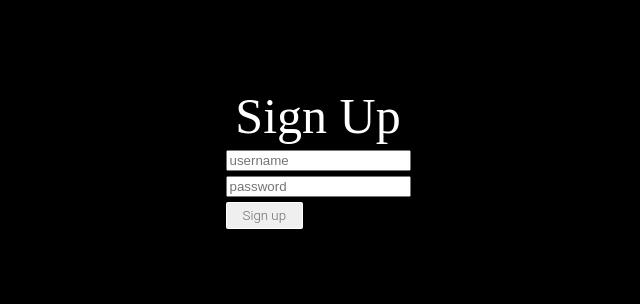
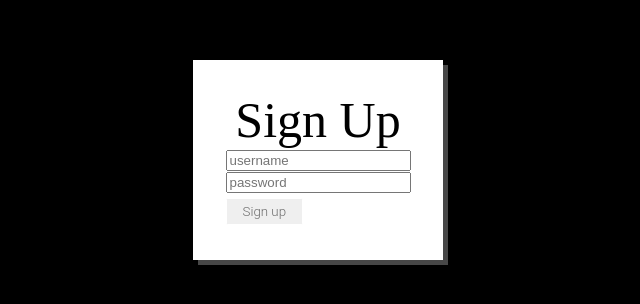
Before and after one commit to secret-family-recipes-tt-18/front-end, a React (Create React App) app: page /signup in a window 1280 px wide. Shown: the part 240-544 px from the top of the page, without its empty margins (322-962 px from the left). Built offline with nearby package versions, Linux system fonts and the light colour scheme.

Commit message:
more changes to css

```diff
--- a/src/App.css
+++ b/src/App.css
@@ -96,16 +96,17 @@ html {
 .landing {
   display: flex;
   align-items: center;
+  justify-content: space-between;
+  flex-direction: column;
   background-repeat: no-repeat;
   height: 100vh;
-  flex-direction: column;
   background-position: top;
   background-color: #f2f4f3;
 }
 .ltitle {
   font-size: 5rem;
   color: whitesmoke;
-  background-color: black;
+  background-color: rgb(0, 0, 0);
   width: 100em;
   text-align: center;
 }
@@ -129,13 +130,20 @@ button:hover {
 }
 .lcontain {
   margin-top: 50vh;
+  width: 100vh;
+  height: 12vh;
+  background-color: whitesmoke;
+  display: flex;
+  justify-content: center;
+  align-items: center;
+  flex-direction: column;
 }
-h1 {
+.h1-input {
   font-size: 5rem;
-    color: white;
+  color: rgb(0, 0, 0);
   text-align: center;
 }
-.signup-body{
+.signup-body {
   background-color: black;
   height: 100vh;
   display: flex;
@@ -143,19 +151,83 @@ h1 {
   align-items: center;
   flex-direction: column;
 }
-.login-body{
+.login-body {
   background-color: black;
   height: 100vh;
   display: flex;
   justify-content: center;
   align-items: center;
   flex-flow: column wrap;
-
 }
-.submit-b{
+.submit-b {
   margin-top: 5px;
 }
-.userin {
+.user-in {
   margin-top: 5px;
   margin-bottom: 5px;
 }
+.input-square {
+  width: 250px;
+  height: 200px;
+  background-color: #ffffff;
+  display: flex;
+  justify-content: center;
+  align-items: center;
+  flex-flow: column wrap;
+  box-shadow: 5px 5px rgba(255, 255, 255, 0.158),
+    5px 5px rgba(255, 255, 255, 0.144);
+}
+.dash {
+  display: flex;
+  justify-content: flex-end;
+  justify-content: space-between;
+  align-items: center;
+  background-color: black;
+}
+.h1-user {
+  font-size: 2.5rem;
+  color: white;
+}
+.recipe-body {
+  display: flex;
+  justify-content: center;
+  align-items: center;
+  flex-flow: column wrap;
+  flex-direction: column-reverse;
+  background-color: white;
+}
+.h1-recipes {
+  font-size: 2.8rem;
+}
+.recipe-details {
+  display: flex;
+  justify-content: center;
+  align-content: center;
+  flex-flow: column wrap;
+  background-color: rgb(255, 255, 255);
+}
+h1 {
+  font-size: 1.8rem;
+}
+h2 {
+  font-size: 1.8rem;
+}
+h3 {
+  font-size: 1.8rem;
+}
+p {
+  font-size: 1.8rem;
+}
+div {
+  font-size: 1.8rem;
+}
+html {
+  background-color: black;
+}
+.form {
+  display: flex;
+  justify-content: center;
+  align-items: center;
+  flex-flow: column wrap;
+  background-color: white;
+}
--- a/src/components/Dashboard.js
+++ b/src/components/Dashboard.js
@@ -29,14 +29,16 @@ const Dashboard = (props) => {
     }
 
     return (   <section>
+
         <div className="dash">
             <div className="header">
-                <h1>Welcome, {localStorage.getItem('username')}</h1>
+                <h1 className="h1-user">Welcome, {localStorage.getItem('username')}</h1>
             </div>
-        </div>
+
         <div className='button-contain'>
         <button className='dashboard-button' onClick={handlerMyRecipesClick}>My recipes</button>
         <button className='dashboard-button' onClick={logout}>Log Out</button>
+        </div>
         </div>
     </section>)
 }
--- a/src/components/MyRecipesList.js
+++ b/src/components/MyRecipesList.js
@@ -31,14 +31,16 @@ const MyRecipesList = () => {
         });
     }, [setRecipes]);
 
-    return (<div>
-        <h1>{localStorage.getItem('username')}'s Recipes</h1>
+    return (
+    <div className="recipe-body">
         <div>
             {recipesHook.value.map((recipe, i) => <Recipe key={i} name={recipe.recipe} category={recipe.category} id={recipe.recipe_id}/>)}
         </div>
         <button onClick={()=>{push('/new-recipe')}}>Add New Recipe</button>
         <Search beforeSearch={JSON.parse(localStorage.getItem("recipes_before_search"))}/>
-    </div>)
+        <h1 className="h1-recipes"> {localStorage.getItem('username')}'s Recipes</h1>
+    </div>
+    )
 }
 
 export default MyRecipesList;
--- a/src/components/RecipeDetail.js
+++ b/src/components/RecipeDetail.js
@@ -42,7 +42,7 @@ const RecipeDetail = () => {
 
     }
 
-    return(<div>
+    return(<div className="recipe-details">
         <h1>{detail.name}</h1>
         <h2>{detail.category}</h2>
         <div>
--- a/src/forms/Login.js
+++ b/src/forms/Login.js
@@ -68,10 +68,10 @@ const Login = (props) => {
 
   return (
     <div className="login-body">
-      <div>
-        <h1>Log In</h1>
+      <div className="input-square">
+        <h1 className="h1-input">Log In</h1>
         <form onSubmit={submitHandle}>
-          <div className="userin">
+          <div className="user-in">
             <input
               name="username"
               type="text"
--- a/src/forms/NewRecipe.js
+++ b/src/forms/NewRecipe.js
@@ -48,7 +48,7 @@ const NewRecipe = () => {
   ));
 
 
-    return(<div>
+    return(<div className="form">
         <form onSubmit={handleSubmit}>
         <div className='newItem-label'>
           <label htmlFor='name'>
--- a/src/forms/Signup.js
+++ b/src/forms/Signup.js
@@ -41,8 +41,8 @@ const Signup = (props) => {
 
   return (
     <div className="signup-body">
-      <div>
-        <h1>Sign Up</h1>
+      <div className="input-square">
+        <h1 className="h1-input">Sign Up</h1>
         <form onSubmit={submitHandle}>
           <div className="userin">
             <input
```
Also changed, not shown: 1 other file (tests, documents, lock files or other folders). Lines whose indentation alone changed are shown as unchanged.
